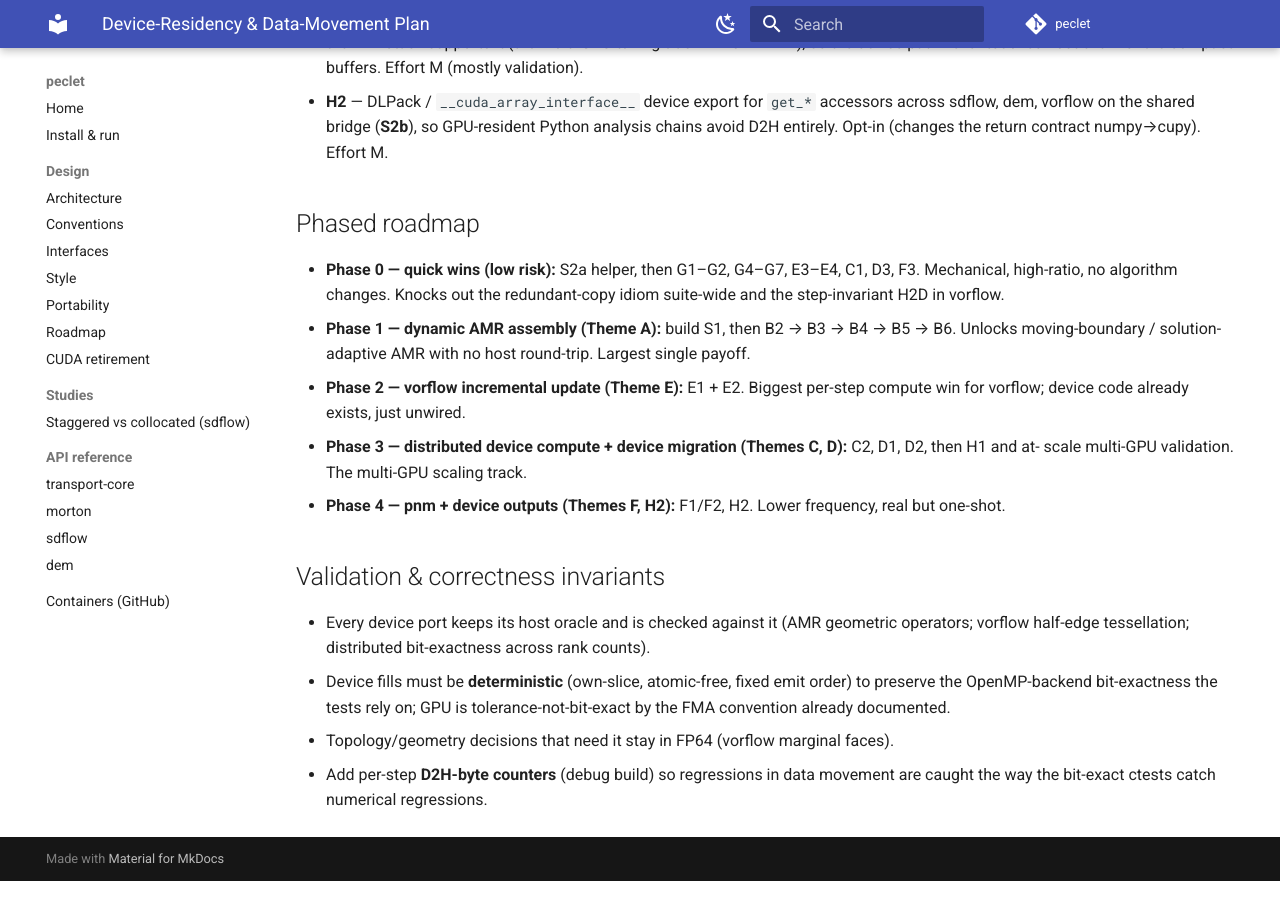
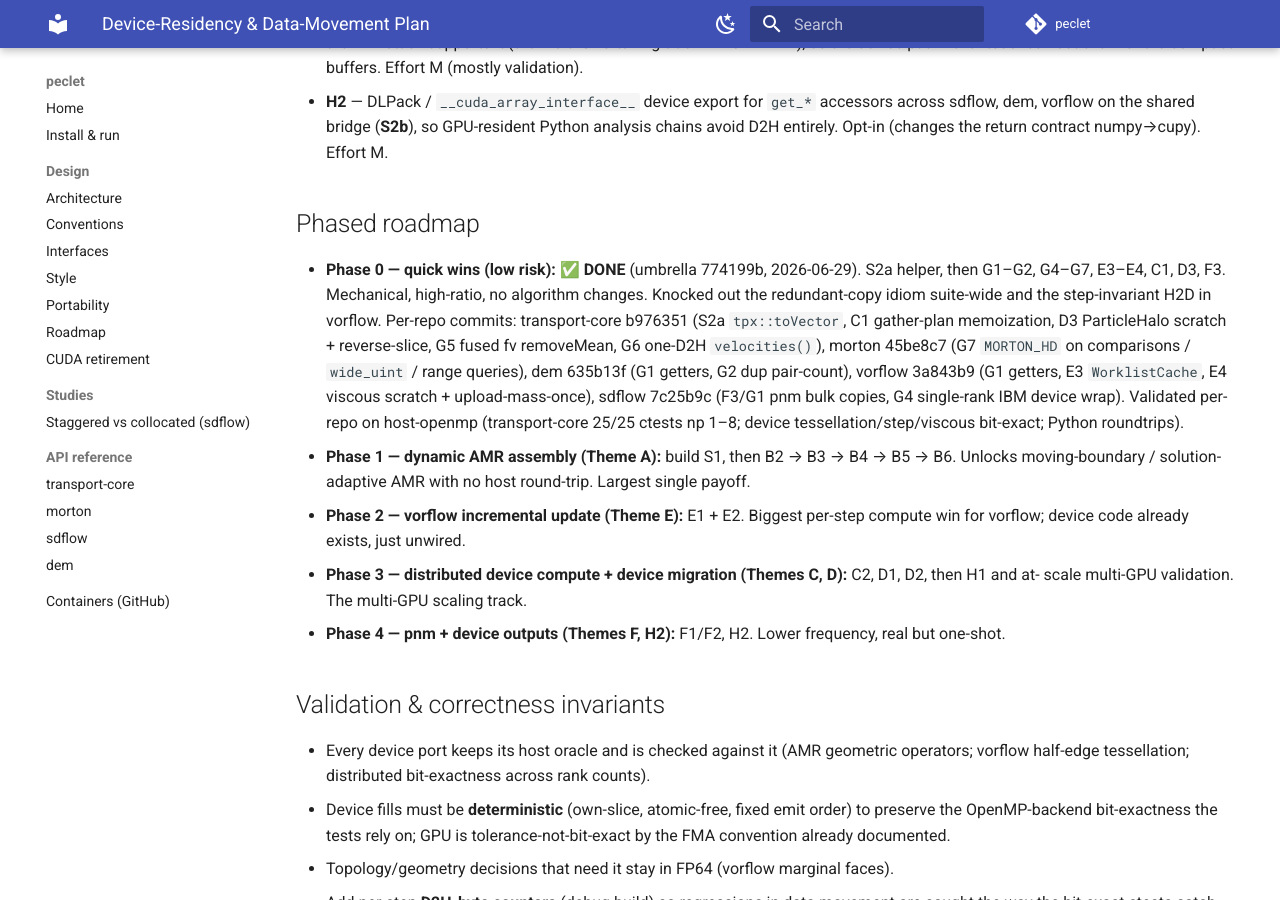
Before and after one commit to computational-chemical-engineering/peclet, an MkDocs documentation site: the page built from docs/DEVICE_RESIDENCY_PLAN.md, in a window 1280 px wide and 900 px high, scrolled down 4692 px. Built offline with MkDocs 1.6.1 and Material for MkDocs 9.7.7, drawn with Linux system fonts in a browser that asks for light colours; comment, search, counter and statistics services are not loaded.

Commit message:
docs: mark device-residency Phase 0 done (per-repo commit refs)
Co-Authored-By: Claude Opus 4.8 <noreply@anthropic.com>

```diff
--- a/docs/DEVICE_RESIDENCY_PLAN.md
+++ b/docs/DEVICE_RESIDENCY_PLAN.md
@@ -144,9 +144,15 @@ The CFD solver is clean; pnm is where the avoidable host work lives.
 
 ## Phased roadmap
 
-- **Phase 0 — quick wins (low risk):** S2a helper, then G1–G2, G4–G7, E3–E4, C1, D3, F3. Mechanical,
-  high-ratio, no algorithm changes. Knocks out the redundant-copy idiom suite-wide and the
-  step-invariant H2D in vorflow.
+- **Phase 0 — quick wins (low risk):** ✅ **DONE** (umbrella 774199b, 2026-06-29). S2a helper, then
+  G1–G2, G4–G7, E3–E4, C1, D3, F3. Mechanical, high-ratio, no algorithm changes. Knocked out the
+  redundant-copy idiom suite-wide and the step-invariant H2D in vorflow. Per-repo commits:
+  transport-core b976351 (S2a `tpx::toVector`, C1 gather-plan memoization, D3 ParticleHalo scratch +
+  reverse-slice, G5 fused fv removeMean, G6 one-D2H `velocities()`), morton 45be8c7 (G7 `MORTON_HD` on
+  comparisons / `wide_uint` / range queries), dem 635b13f (G1 getters, G2 dup pair-count), vorflow
+  3a843b9 (G1 getters, E3 `WorklistCache`, E4 viscous scratch + upload-mass-once), sdflow 7c25b9c
+  (F3/G1 pnm bulk copies, G4 single-rank IBM device wrap). Validated per-repo on host-openmp
+  (transport-core 25/25 ctests np 1–8; device tessellation/step/viscous bit-exact; Python roundtrips).
 - **Phase 1 — dynamic AMR assembly (Theme A):** build S1, then B2 → B3 → B4 → B5 → B6. Unlocks
   moving-boundary / solution-adaptive AMR with no host round-trip. Largest single payoff.
 - **Phase 2 — vorflow incremental update (Theme E):** E1 + E2. Biggest per-step compute win for vorflow;
```
